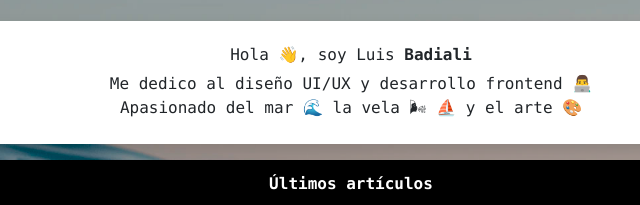
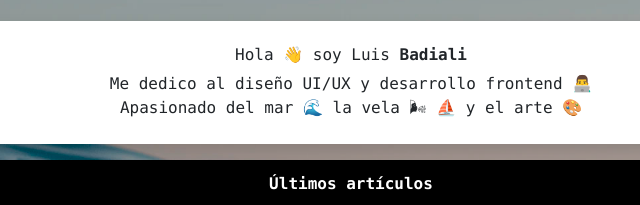
Before and after one commit to badiali/badiali.es, a website: page index.html in a window 1280 px wide. Shown: the part 167-372 px from the top of the page, 289-929 px from the left. Drawn offline with Linux system fonts and the light colour scheme.

Commit message:
Quitar coma en texto

```diff
--- a/index.html
+++ b/index.html
@@ -20,7 +20,7 @@
           <div class="card w-100 border-0 shadow mt-4">
             <ul class="list-group list-group-flush border-0">
               <li class="list-group-item text-center border-0 p-4">
-                <h1 class="h6">Hola 👋, soy Luis <strong>Badiali</strong></h1>
+                <h1 class="h6">Hola 👋 soy Luis <strong>Badiali</strong></h1>
                 <p class="mb-0">Me dedico al diseño UI/UX y desarrollo frontend 👨‍💻<br> Apasionado del mar 🌊 la vela 🌬 ⛵️ y el arte 🎨</p>
               </li>
             </ul>
```
